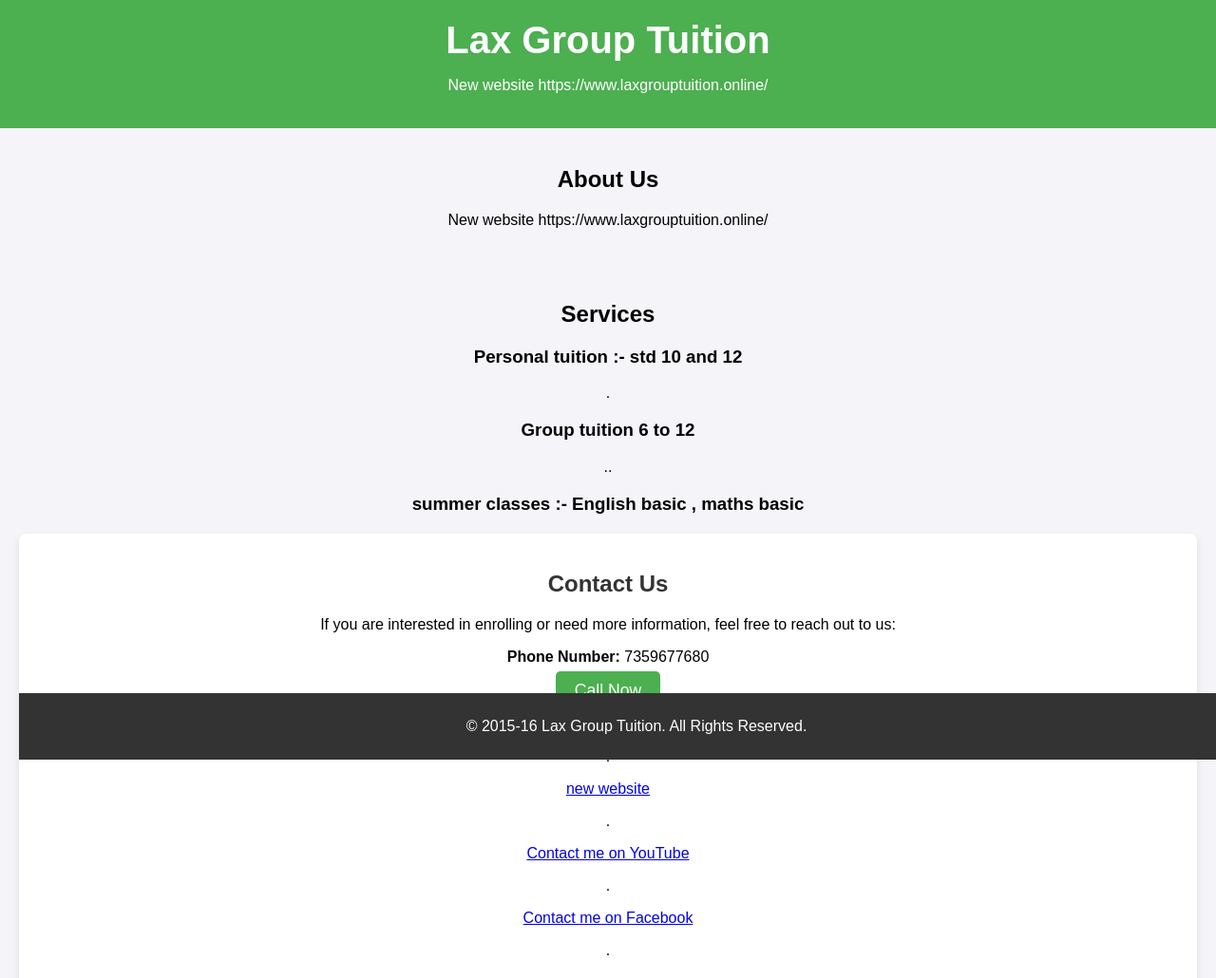
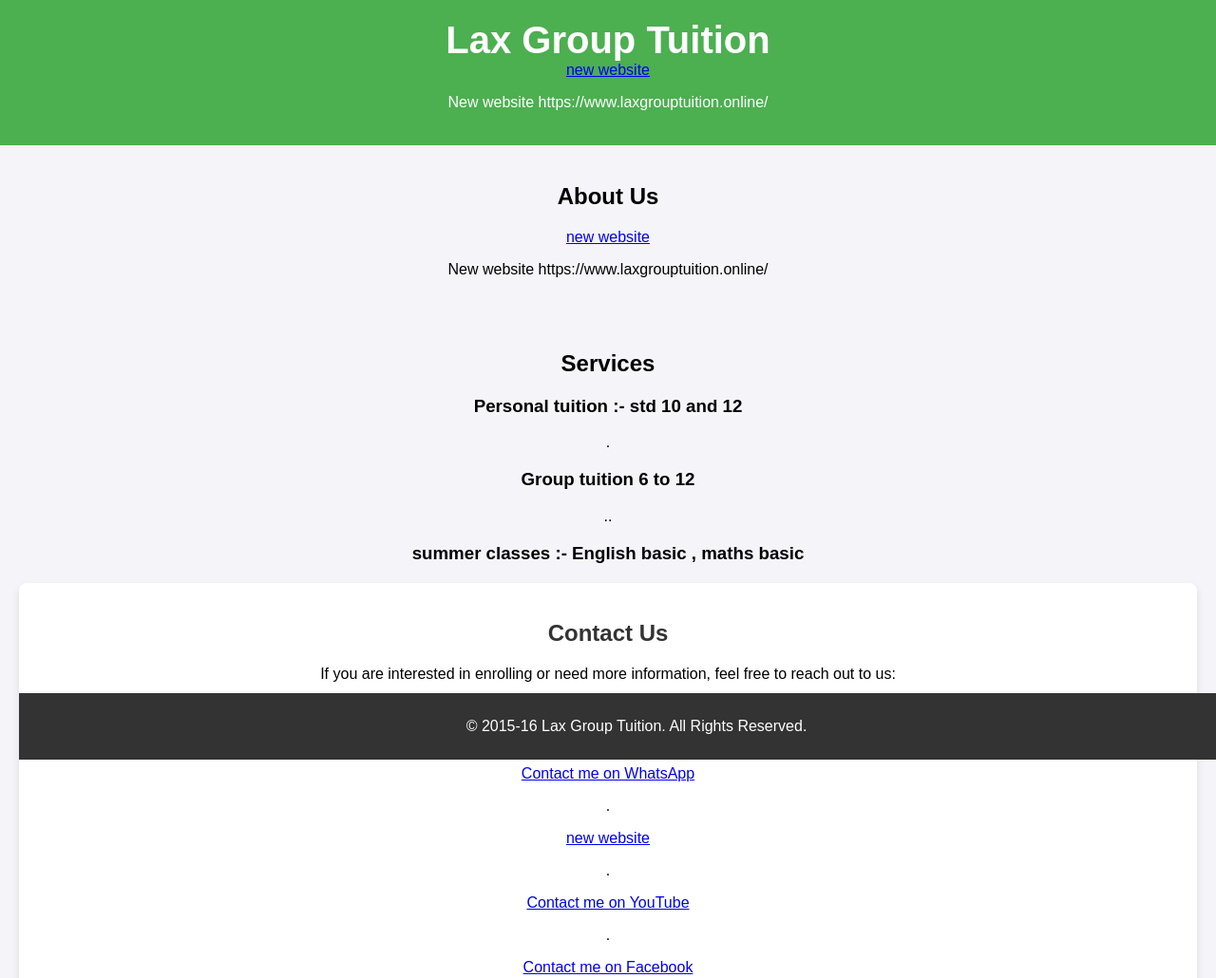
Before and after one commit to Vi7359/laxgrouptuition, a plain HTML site: page index.html in a window 1280 px wide. Shown: the top 1030 px of the page at 95% size. Drawn offline with Linux system fonts and the light colour scheme.

Commit message:
Update index.html
Signed-off-by: vira1 <patelravix.73@gmail.com>

```diff
--- a/index.html
+++ b/index.html
@@ -63,11 +63,13 @@
 <body>
     <header>
         <h1>Lax Group Tuition</h1>
+        <a href="https://www.laxgrouptuition.online/" target="_blank">new website</a>
         <p>New website https://www.laxgrouptuition.online/</p>
     </header>
 
     <section>
         <h2>About Us</h2>
+        <a href="https://www.laxgrouptuition.online/" target="_blank">new website</a>
         <p>New website https://www.laxgrouptuition.online/</p>
     </section>
 
```
